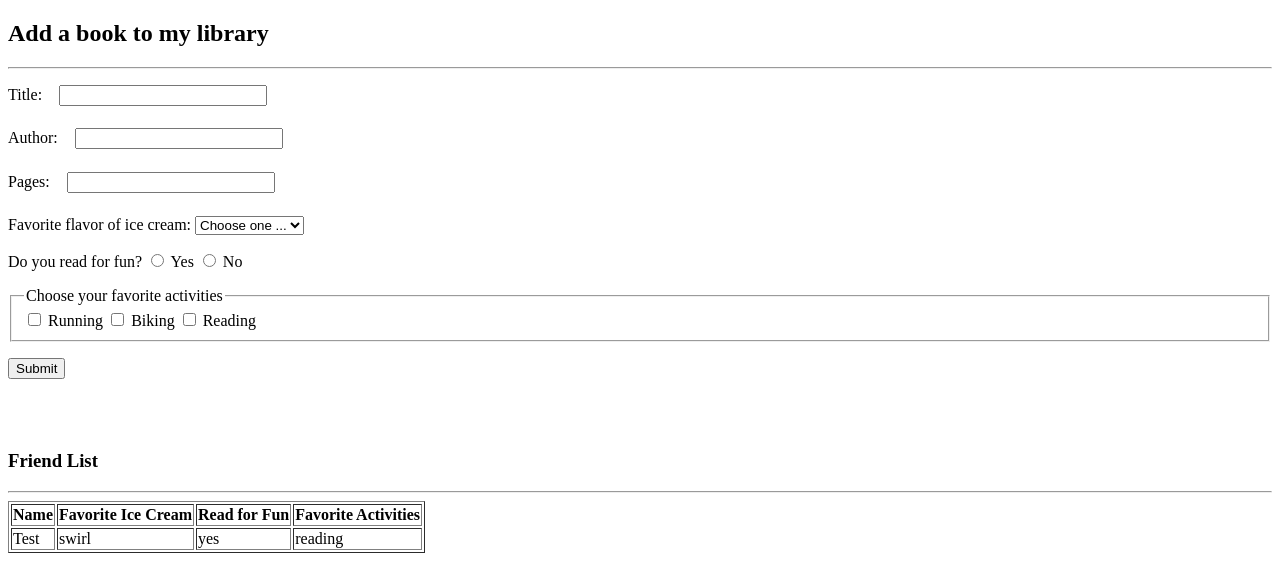
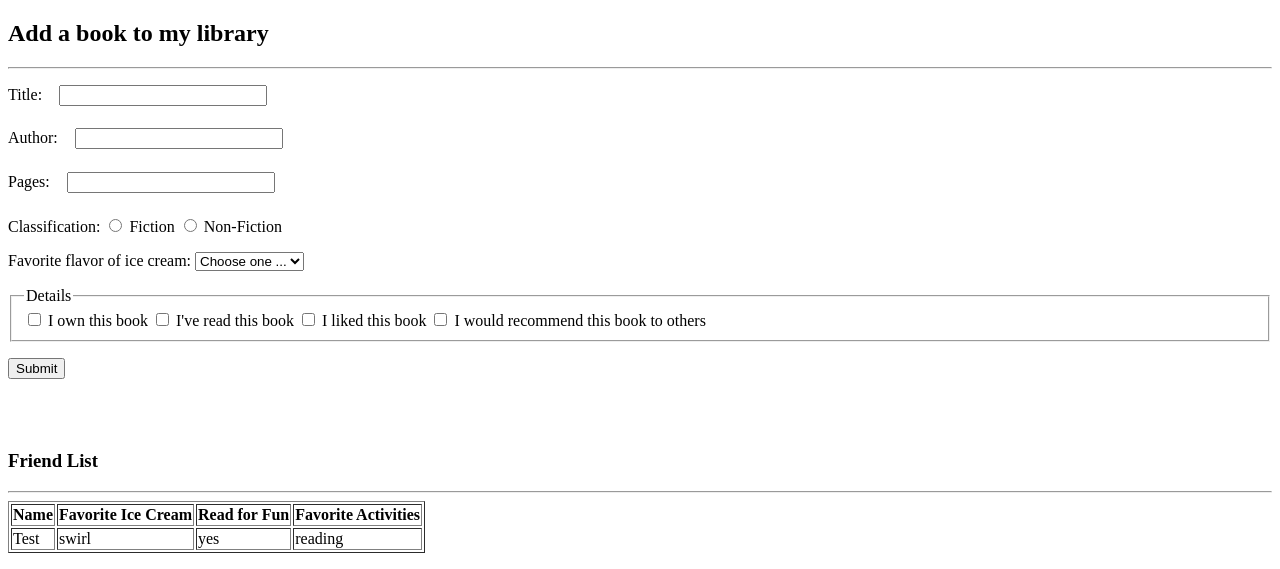
Before and after one commit to zmorel/PairProgramming, a Flask app: page / in a window 1280 px wide. Shown: the part 26-595 px from the top of the page. Run offline with Flask 2, Linux system fonts and the light colour scheme.

Commit message:
Update index.html

```diff
--- a/templates/index.html
+++ b/templates/index.html
@@ -17,6 +17,30 @@
     </p>
 
     <p>
+      <label>Classification: </label>
+      <label for="read-yes">
+        <input
+          type="radio"
+          id="read-yes"
+          name="read"
+          value="yes"
+          required="required"
+        />
+        Fiction
+      </label>
+
+      <label for="read-no">
+        <input
+          type="radio"
+          id="read-no"
+          name="read"
+          value="no"
+          required="required"
+        />
+        Non-Fiction
+      </label>
+    </p>
+    <p>
       <label for="ice-cream">
         Favorite flavor of ice cream:
         <select name="flavor" id="ice-cream" required>
@@ -27,33 +51,9 @@
         </select>
       </label>
     </p>
-    <p>
-      <label>Do you read for fun?</label>
-      <label for="read-yes">
-        <input
-          type="radio"
-          id="read-yes"
-          name="read"
-          value="yes"
-          required="required"
-        />
-        Yes
-      </label>
-
-      <label for="read-no">
-        <input
-          type="radio"
-          id="read-no"
-          name="read"
-          value="no"
-          required="required"
-        />
-        No
-      </label>
-    </p>
 
     <fieldset>
-      <legend>Choose your favorite activities</legend>
+      <legend>Details</legend>
       <label for="for-running">
         <input
           type="checkbox"
@@ -61,7 +61,7 @@
           name="activities"
           value="running"
         />
-        Running
+        I own this book
       </label>
 
       <label for="for-biking">
@@ -71,7 +71,7 @@
           name="activities"
           value="biking"
         />
-        Biking
+        I've read this book
       </label>
 
       <label for="for-reading">
@@ -81,7 +81,16 @@
           name="activities"
           value="reading"
         />
-        Reading
+        I liked this book
+      </label>
+      <label for="for-reading">
+        <input
+          type="checkbox"
+          id="for-reading"
+          name="activities"
+          value="reading"
+        />
+        I would recommend this book to others
       </label>
     </fieldset>
 
```
